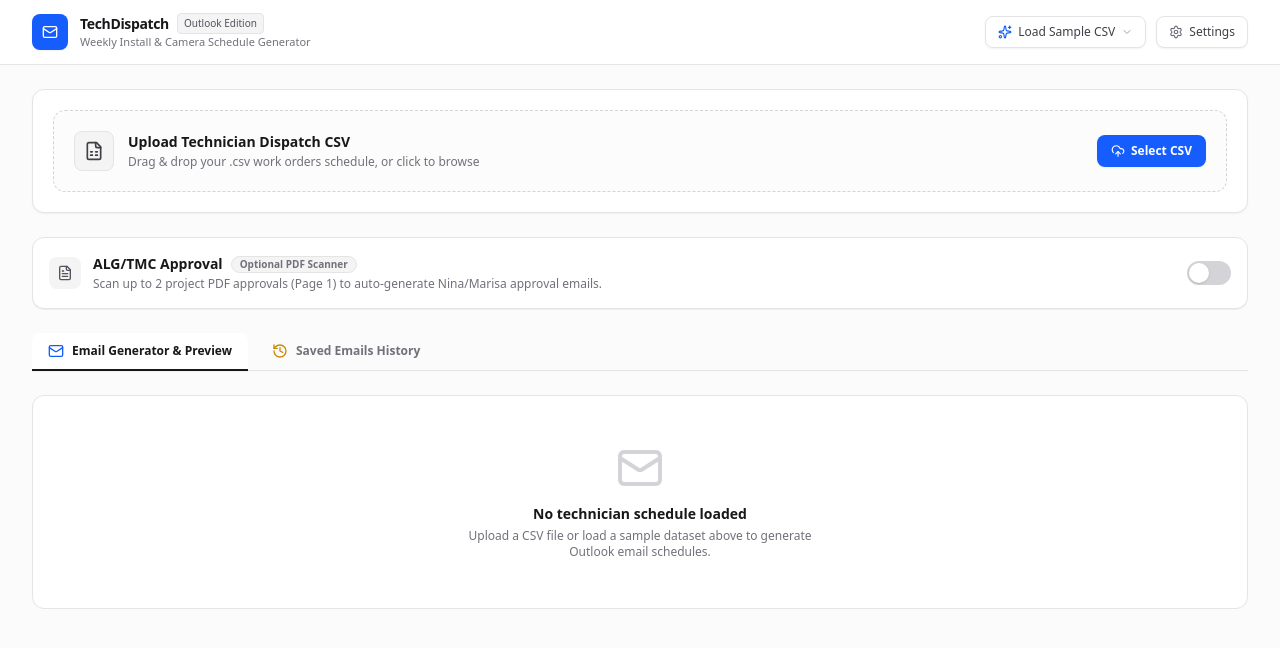
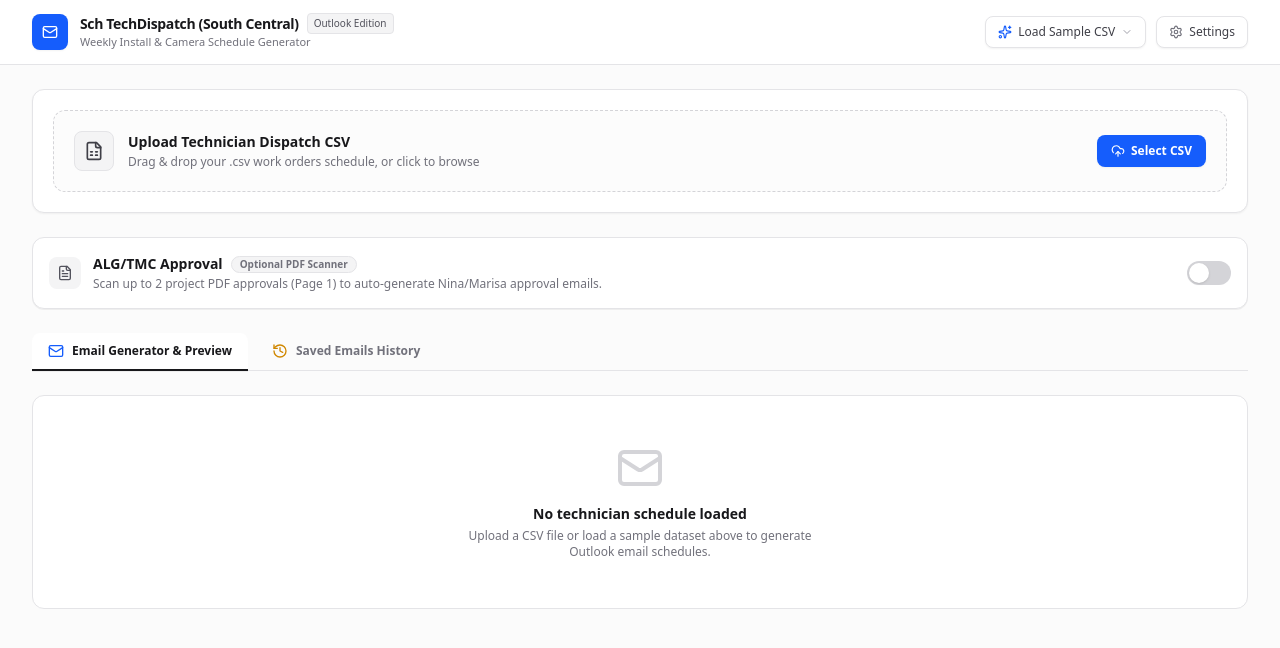
Before and after one commit to patrickfbalitonndsdata-bot/TechDispatchv3, a React (Vite) app: page / in a window 1280 px wide. Shown: the top 648 px of the page. Built offline with nearby package versions, Linux system fonts and the light colour scheme.

Commit message:
Update Navbar.tsx

```diff
--- a/src/components/Navbar.tsx
+++ b/src/components/Navbar.tsx
@@ -33,7 +33,7 @@
             </div>
             <div>
               <div className="flex items-center space-x-2">
-                <span className="font-semibold text-sm tracking-tight text-zinc-900">TechDispatch</span>
+                <span className="font-semibold text-sm tracking-tight text-zinc-900">Sch TechDispatch (South Central)</span>
                 <span className="text-[10px] font-medium bg-zinc-100 text-zinc-600 px-1.5 py-0.5 rounded border border-zinc-200">
                   Outlook Edition
                 </span>
```
